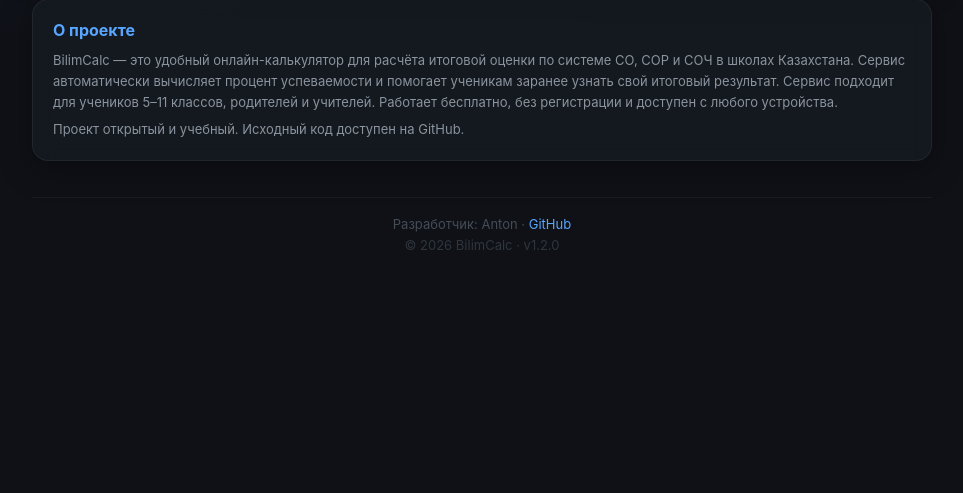
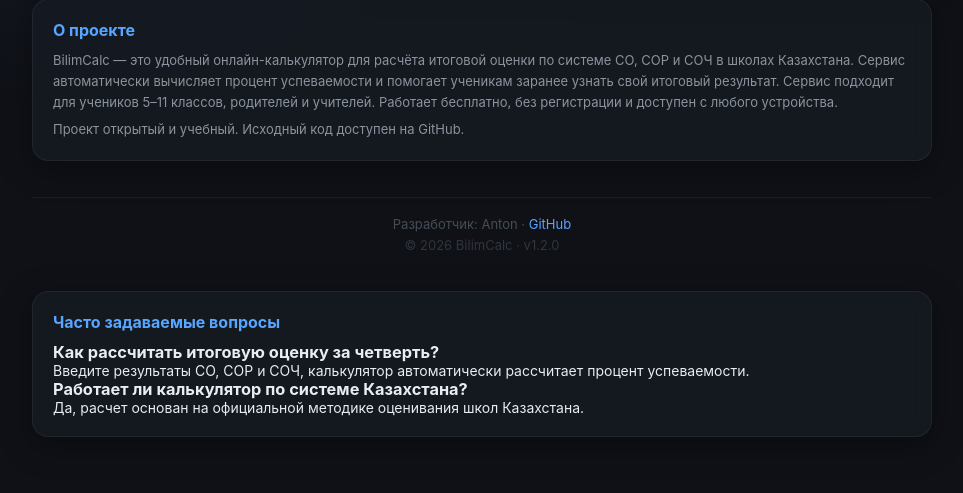
Before and after one commit to antonbogdan165/grade-calculator, a Flask app: page / in a window 1280 px wide. Shown: the part 554-1047 px from the top of the page, without its empty margins (158-1121 px from the left). Before the commit the page ends 804 px from the top, so only its background shows below. Run offline with Flask 3, Linux system fonts and the light colour scheme.

Commit message:
modified:   static/js/sw.js new file:   static/preview.png modified:   templates/index.html

```diff
--- a/static/js/sw.js
+++ b/static/js/sw.js
@@ -4,7 +4,7 @@
    Отдаётся Flask по маршруту /sw.js
    ============================================= */
 
-const CACHE_NAME = "bilimcalc-v1.2.0";
+const CACHE_NAME = "bilimcalc-v1.2.01";
 
 const STATIC_ASSETS = [
     "/",
--- a/templates/index.html
+++ b/templates/index.html
@@ -8,31 +8,65 @@
     <link rel="manifest" href="/static/site.webmanifest">
     <link rel="stylesheet" href="/static/css/style.css?v=1.2.0">
     <meta charset="utf-8">
-    <title>Калькулятор СО, СОР, СОЧ онлайн — расчет итоговой оценки | Казахстан</title>
+    <title>BilimCalc — калькулятор СО, СОР и СОЧ онлайн</title>
     <meta name="language" content="ru">
     <meta http-equiv="content-language" content="ru">
     <meta property="og:locale" content="ru_RU">
     <meta name="description" content="Онлайн калькулятор СО, СОР и СОЧ для школ Казахстана. Быстрый расчёт итоговой оценки за четверть и процента успеваемости. Бесплатно и без регистрации.">
-    <meta property="og:title" content="Калькулятор успеваемости онлайн">
+    <meta property="og:title" content="BilimCalc — калькулятор СО, СОР и СОЧ онлайн">
     <meta property="og:description" content="Быстрый расчет СО, СОР и СОЧ. Бесплатно и без регистрации.">
     <meta property="og:type" content="website">
     <meta property="og:url" content="https://bilimcalc.vercel.app/">
     <meta name="viewport" content="width=device-width, initial-scale=1.0, maximum-scale=5.0">
     <link rel="canonical" href="https://bilimcalc.vercel.app/">
-    <meta property="og:site_name" content="Калькулятор СО СОР СОЧ">
+    <meta property="og:site_name" content="BilimCalc">
     <meta property="og:image" content="https://bilimcalc.vercel.app/static/preview.png">
+    <meta property="og:image:width" content="1200">
+    <meta property="og:image:height" content="630">
+    <meta name="twitter:card" content="summary_large_image">
+    <meta name="twitter:image" content="https://bilimcalc.vercel.app/static/preview.png">
     <meta name="theme-color" content="#0f1117">
     <meta name="apple-mobile-web-app-capable" content="yes">
     <meta name="apple-mobile-web-app-status-bar-style" content="black-translucent">
     <link rel="preconnect" href="https://cdn.jsdelivr.net">
     <script type="application/ld+json">
     {
-        "@context": "https://schema.org",
-        "@type": "WebSite",
-        "name": "Калькулятор СО СОР СОЧ",
-        "url": "https://bilimcalc.vercel.app/",
-        "applicationCategory": "EducationalApplication",
-        "operatingSystem": "All"
+    "@context": "https://schema.org",
+    "@type": "Organization",
+    "name": "BilimCalc",
+    "url": "https://bilimcalc.vercel.app/",
+    "logo": "https://bilimcalc.vercel.app/static/icons/favicon-32x32.png"
+    }
+    </script>
+    <script type="application/ld+json">
+    {
+    "@context": "https://schema.org",
+    "@type": "WebSite",
+    "name": "BilimCalc",
+    "alternateName": "Калькулятор СО, СОР и СОЧ",
+    "url": "https://bilimcalc.vercel.app/"
+    }
+    </script>
+    <script type="application/ld+json">
+    {
+    "@context": "https://schema.org",
+    "@type": "FAQPage",
+    "mainEntity": [{
+        "@type": "Question",
+        "name": "Как рассчитать итоговую оценку за четверть?",
+        "acceptedAnswer": {
+        "@type": "Answer",
+        "text": "Введите результаты СО, СОР и СОЧ, калькулятор автоматически рассчитает процент успеваемости."
+        }
+    },
+    {
+        "@type": "Question",
+        "name": "Работает ли калькулятор по системе Казахстана?",
+        "acceptedAnswer": {
+        "@type": "Answer",
+        "text": "Да, расчет основан на официальной методике оценивания школ Казахстана."
+        }
+    }]
     }
     </script>
 </head>
@@ -175,6 +209,16 @@
         <div style="margin-top:5px;opacity:.6">© <span id="year"></span> BilimCalc · v1.2.0</div>
     </footer>
 
+    <div class="card" style="margin-top:20px; font-size:14px;">
+    <h2>Часто задаваемые вопросы</h2>
+
+    <h3>Как рассчитать итоговую оценку за четверть?</h3>
+    <p>Введите результаты СО, СОР и СОЧ, калькулятор автоматически рассчитает процент успеваемости.</p>
+
+    <h3>Работает ли калькулятор по системе Казахстана?</h3>
+    <p>Да, расчет основан на официальной методике оценивания школ Казахстана.</p>
+    </div>
+
 </div>
 
 <script
```
Also changed, not shown: static/preview.png (added).
